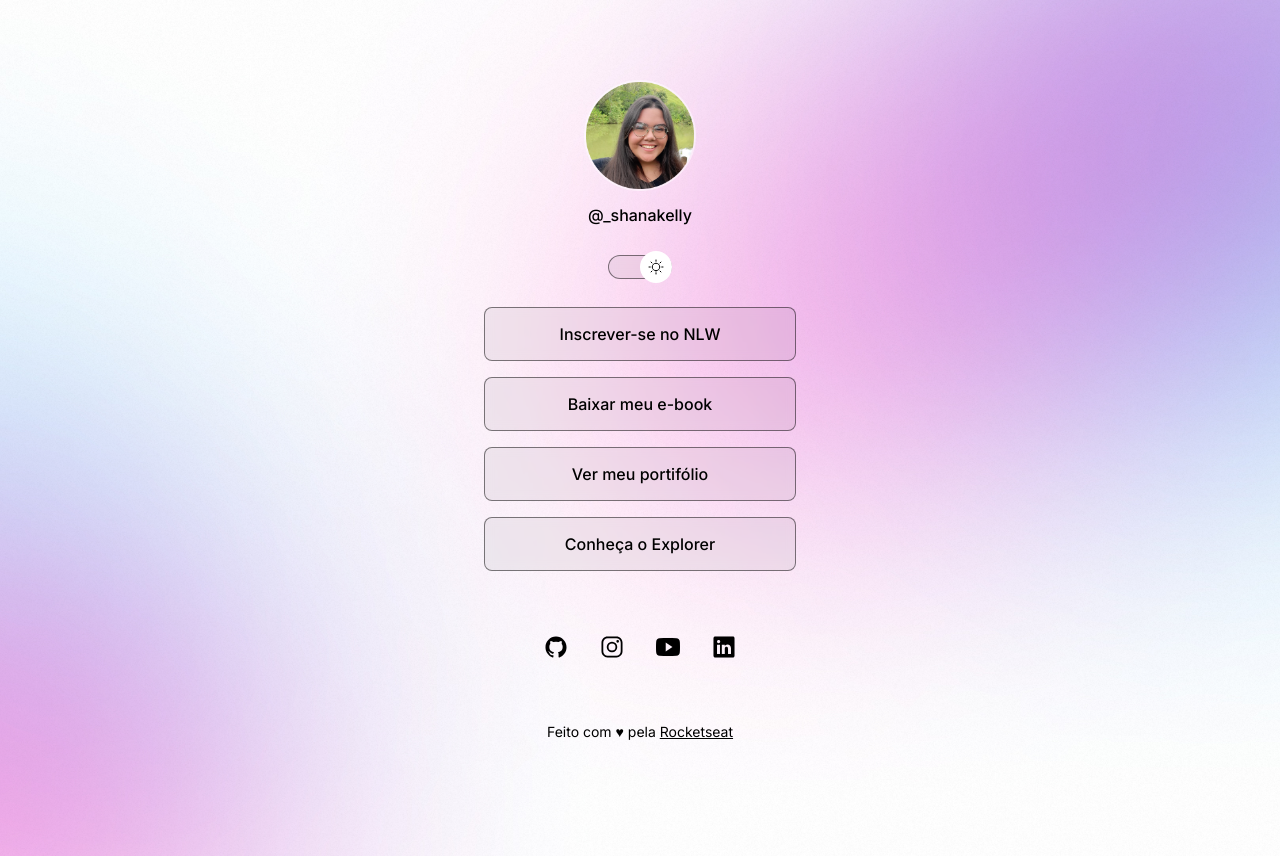
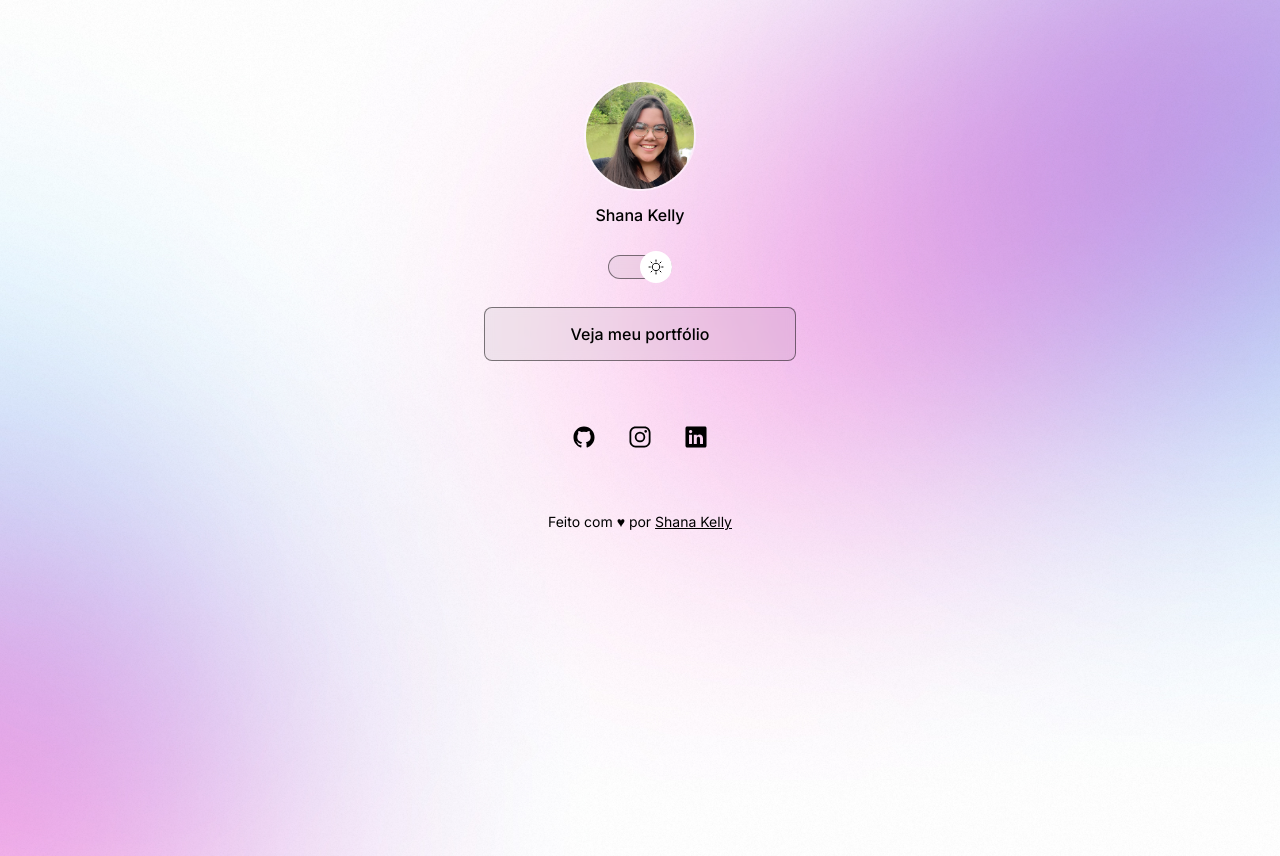
Before and after one commit to shanakellyy/links-rocketseat, a plain HTML site: page index.html in a window 1280 px wide. Drawn offline with nearby package versions, Linux system fonts and the light colour scheme.

Commit message:
atualização de dados

```diff
--- a/index.html
+++ b/index.html
@@ -27,7 +27,7 @@
           src="./assets/avatar.png"
           alt="Foto de Shana Kelly usando óculos, cabelo solto, com um lago ao fundo."
         />
-        <p>@_shanakelly</p>
+        <p>Shana Kelly</p>
       </div>
 
       <div id="switch" onclick="toggleMode()">
@@ -37,9 +37,9 @@
 
       <ul>
         <li>
-          <a href="#" target="_blank">Inscrever-se no NLW</a>
+          <a href="#" target="_blank">Veja meu portfólio</a>
         </li>
-        <li>
+        <!--<li>
           <a href="#" target="_blank">Baixar meu e-book</a>
         </li>
         <li>
@@ -47,25 +47,25 @@
         </li>
         <li>
           <a href="#" target="_blank">Conheça o Explorer</a>
-        </li>
+        </li>-->
       </ul>
       <div id="social-links">
-        <a href="#" target="_blank">
+        <a href="https://github.com/shanakellyy" target="_blank">
           <ion-icon name="logo-github"></ion-icon>
         </a>
-        <a href="#" target="_blank">
+        <a href="https://www.instagram.com/_shanakelly" target="_blank">
           <ion-icon name="logo-instagram"></ion-icon>
         </a>
-        <a href="#" target="_blank">
+        <!--<a href="#" target="_blank">
           <ion-icon name="logo-youtube"></ion-icon>
-        </a>
+        </a>-->
         <a href="https://www.linkedin.com/in/shanakellydelima" target="_blank">
           <ion-icon name="logo-linkedin"></ion-icon>
         </a>
       </div>
 
       <footer>
-        Feito com ♥ pela <a href="https://rocketseat.com.br/">Rocketseat</a>
+        Feito com ♥ por <a href="https://github.com/shanakellyy">Shana Kelly</a>
       </footer>
     </div>
     <script
```
